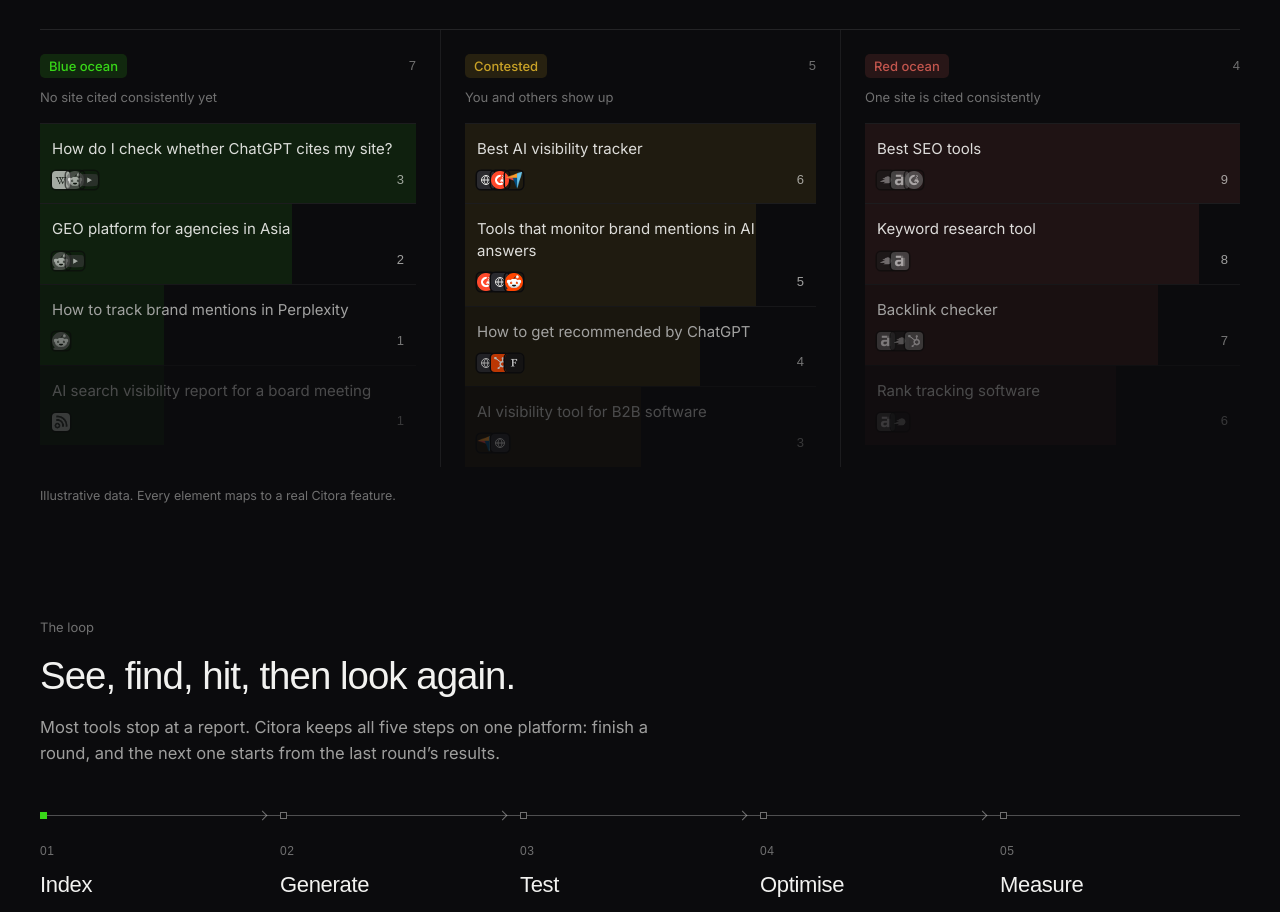
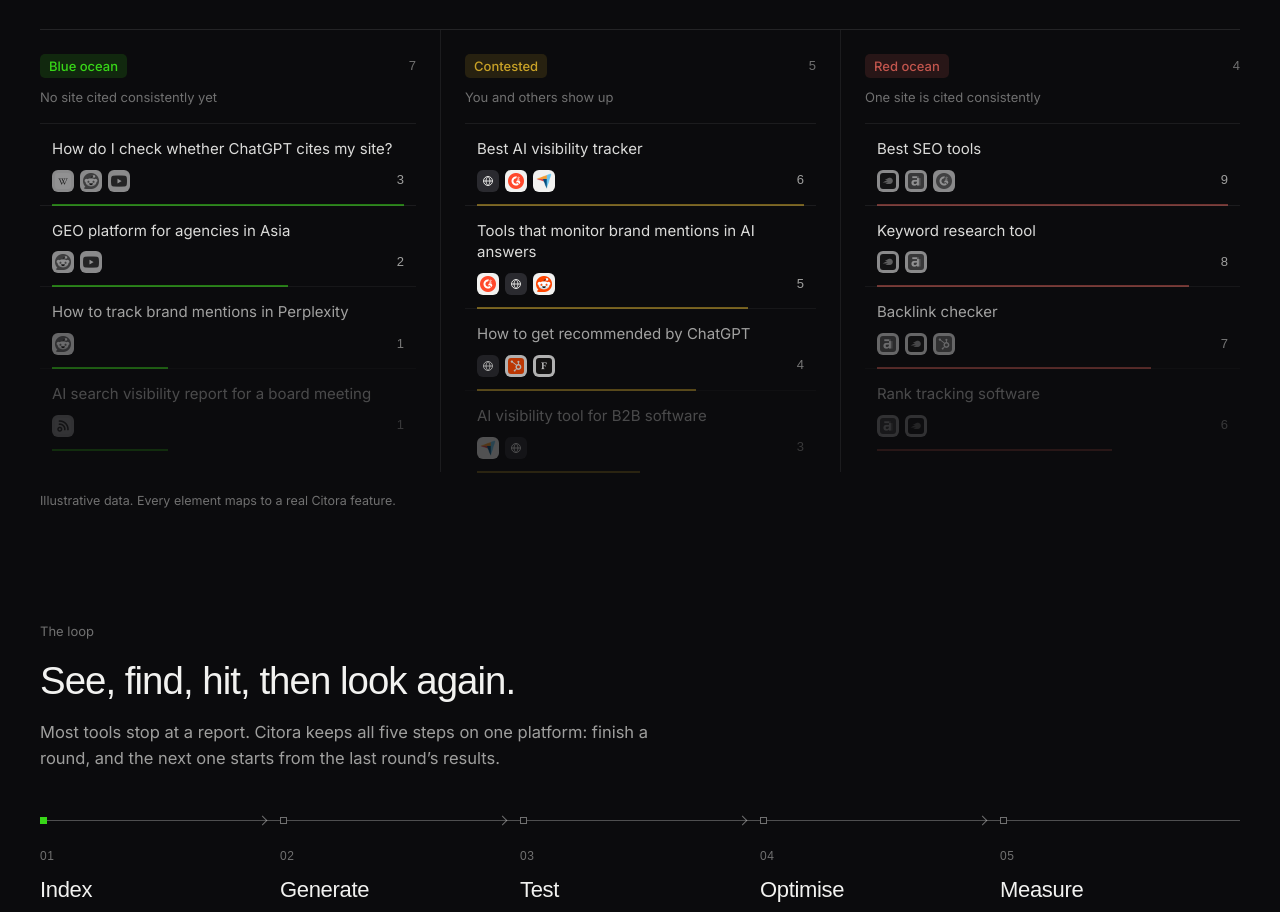
Before and after one commit to richhomiequan93/WazcherAI-V2, a Next.js app: page / in a window 1280 px wide. Shown: the part 3929-4841 px from the top of the page. Built offline with nearby package versions, Linux system fonts and the light colour scheme; a web font is replaced by a local one.

Commit message:
Opportunity map: thin strength rules, legible favicon tiles

```diff
--- a/src/app/globals.css
+++ b/src/app/globals.css
@@ -1633,10 +1633,13 @@
 }
 .lane-bar {
   position: absolute;
-  inset: 0 auto 0 0;
-  z-index: -1;
-  width: var(--w);
-  background: var(--tint);
+  left: 12px;
+  right: 12px;
+  bottom: -1px;
+  z-index: 1;
+  height: 2px;
+  background: linear-gradient(to right, var(--tone) var(--w), transparent var(--w));
+  opacity: 0.55;
 }
 .lane-q {
   font-size: 15px;
@@ -1658,15 +1661,18 @@
   display: inline-flex;
   align-items: center;
   justify-content: center;
-  width: 18px;
-  height: 18px;
-  border-radius: 4px;
-  box-shadow: 0 0 0 1.5px var(--bg);
+  box-sizing: content-box;
+  width: 16px;
+  height: 16px;
+  padding: 3px;
+  border-radius: 6px;
+  background: #f2f2f0;
+  object-fit: contain;
   filter: grayscale(1);
-  opacity: 0.62;
+  opacity: 0.55;
 }
 .fav + .fav {
-  margin-left: -4px;
+  margin-left: 6px;
 }
 .favs.mine .fav {
   filter: none;
```
